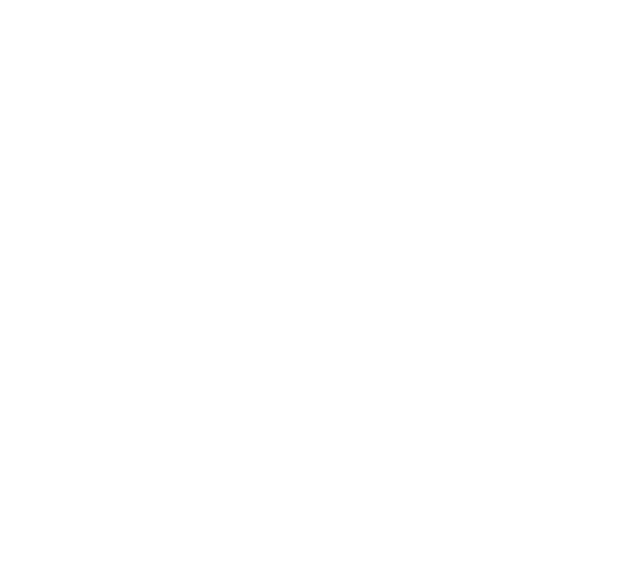
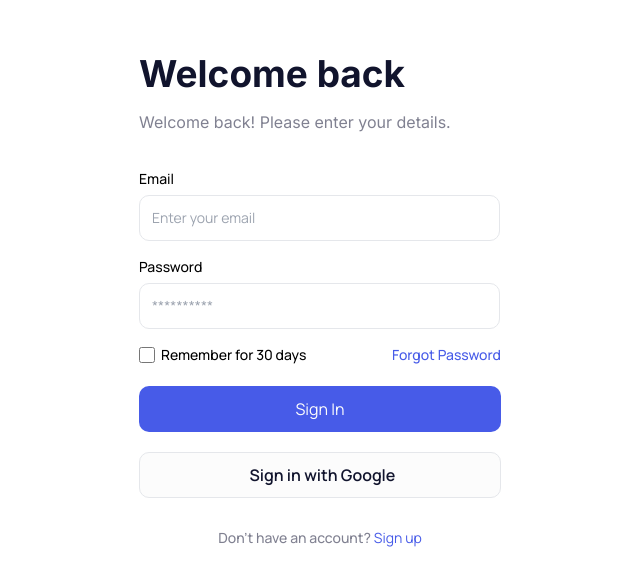
Before and after one commit to ltkien/loginPage, a Next.js app: page /test2 in a window 1280 px wide. Shown: the part 102-688 px from the top of the page, without its empty margins (0-640 px from the left). Built offline with nearby package versions, Linux system fonts and the light colour scheme.

Commit message:
fix error

```diff
--- a/app/test2/page.tsx
+++ b/app/test2/page.tsx
@@ -1,3 +1,79 @@
 export default function Test2() {
-  return <main className="flex flex-col h-screen md:flex-row"></main>;
+  return (
+    <main className="flex flex-col h-screen md:flex-row">
+      <div className=" h-full w-full flex flex-row justify-center items-center   md:w-2/4 ">
+        <div>
+          <div className="flex flex-col items-center mb-[59px] md:items-start gap-[10px] md:mb-[34px]  ">
+            <h1 className="  text-[37px] font-bold not-italic leading-[50.54px] text-[#11142D]">
+              Welcome back
+            </h1>
+            <p className=" font-normal text-base leading-6 text-[#808191] ">
+              Welcome back! Please enter your details.
+            </p>
+          </div>
+          <form className="font-Manrope flex flex-col gap-[34px] px-[18px] md:px-0 ">
+            <div className="flex flex-col  gap-[15px]">
+              <div className=" flex flex-col gap-[5px]">
+                <label className=" font-medium text-sm leading-[22px]">
+                  Email
+                </label>
+                <input
+                  type="text"
+                  name="email"
+                  className="font-normal text-base block w-[361px] h-[46px] gap-[10px] rounded-[10px] border px-[12px] py-[11px] text-[#808191] sm:text-sm sm:leading-6"
+                  placeholder="Enter your email"
+                ></input>
+              </div>
+              <div className="flex flex-col gap-[5px]">
+                <label className="font-medium text-sm leading-[22px]">
+                  Password
+                </label>
+                <input
+                  className="font-normal text-base block w-[361px] h-[46px] gap-[10px] rounded-[10px] border px-[12px] py-[11px] text-[#808191] sm:text-sm sm:leading-6"
+                  id="password"
+                  type="password"
+                  placeholder="**********"
+                />
+              </div>
+              <div className="flex font-Manrope font-medium text-sm leading-[22px] items-center justify-between ">
+                <div className=" flex flex-row items-center">
+                  <input
+                    type="checkbox"
+                    className="w-[16px] h-[16px] rounded-[4px] border mr-[6px] hidden md:flex"
+                  ></input>
+                  <p className="  hidden md:flex">Remember for 30 days</p>
+                </div>
+
+                <p className="text-[#475BE8]">Forgot Password</p>
+              </div>
+            </div>
+            <div className="flex flex-col mt-[-14px] gap-[20px] justify-center">
+              <button
+                className=" w-[362px] h-[46px] rounded-[10px] bg-[#475BE8] text-[#FCFCFC]"
+                type="submit"
+              >
+                Sign In
+              </button>
+              <button
+                className=" w-[362px] h-[46px] border-[1px] rounded-[10px]  bg-[#FCFCFC] text-[#11142D]"
+                type="button"
+              >
+                <div className="flex justify-center items-center">
+                  <div className="font-Manrope font-semibold text-base leading-[24px] text-[#11142D] ml-[5px]">
+                    Sign in with Google
+                  </div>
+                </div>
+              </button>
+              <div className="text-center font-Manrope text-sm leading-[19.12px] mt-[10px]">
+                <a className="font-medium text-[#808191] " href="#">
+                  Don’t have an account?
+                </a>
+                <a className=" font-normal text-[#475BE8]"> Sign up</a>
+              </div>
+            </div>
+          </form>
+        </div>
+      </div>
+    </main>
+  );
 }
```
